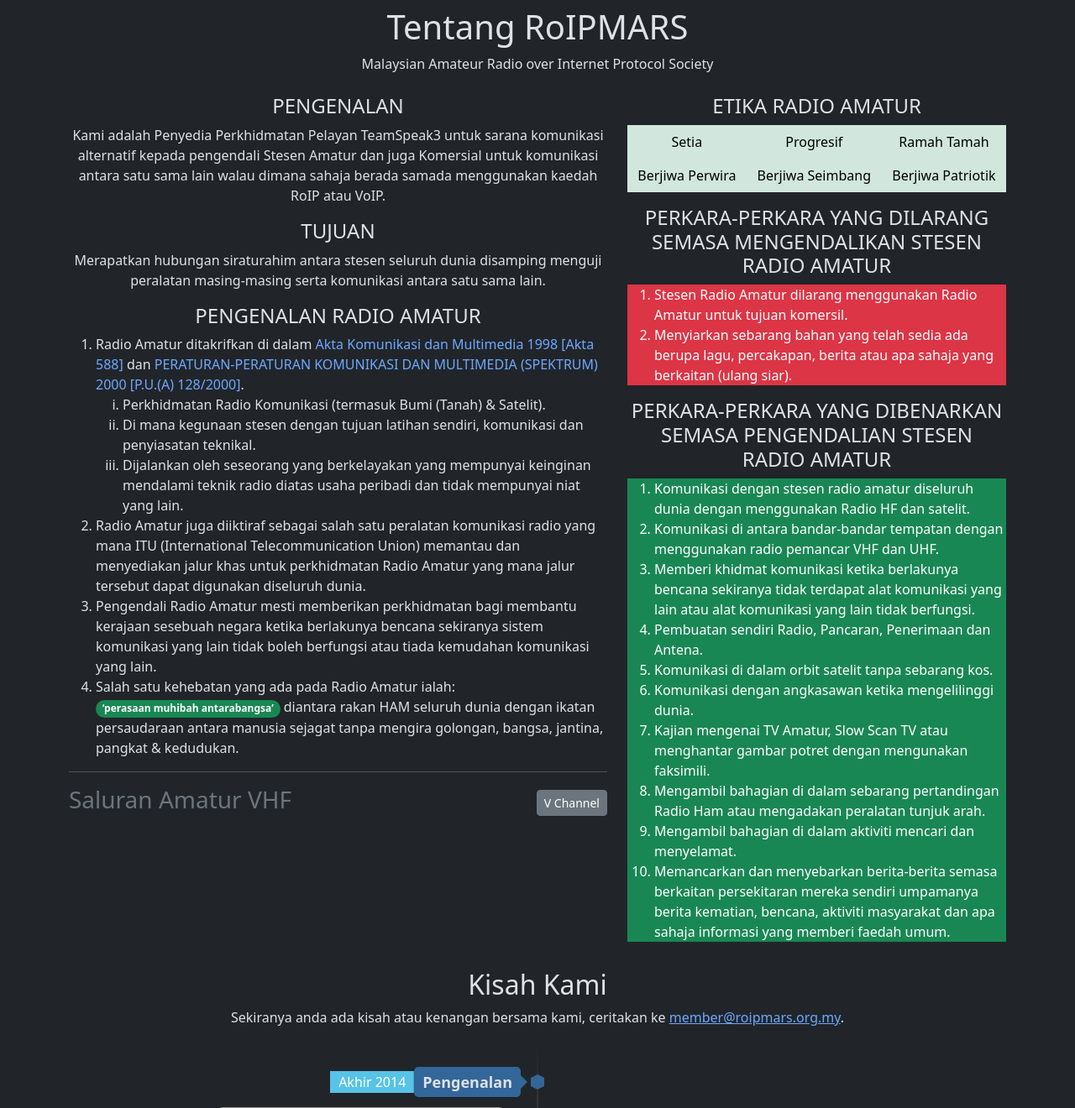
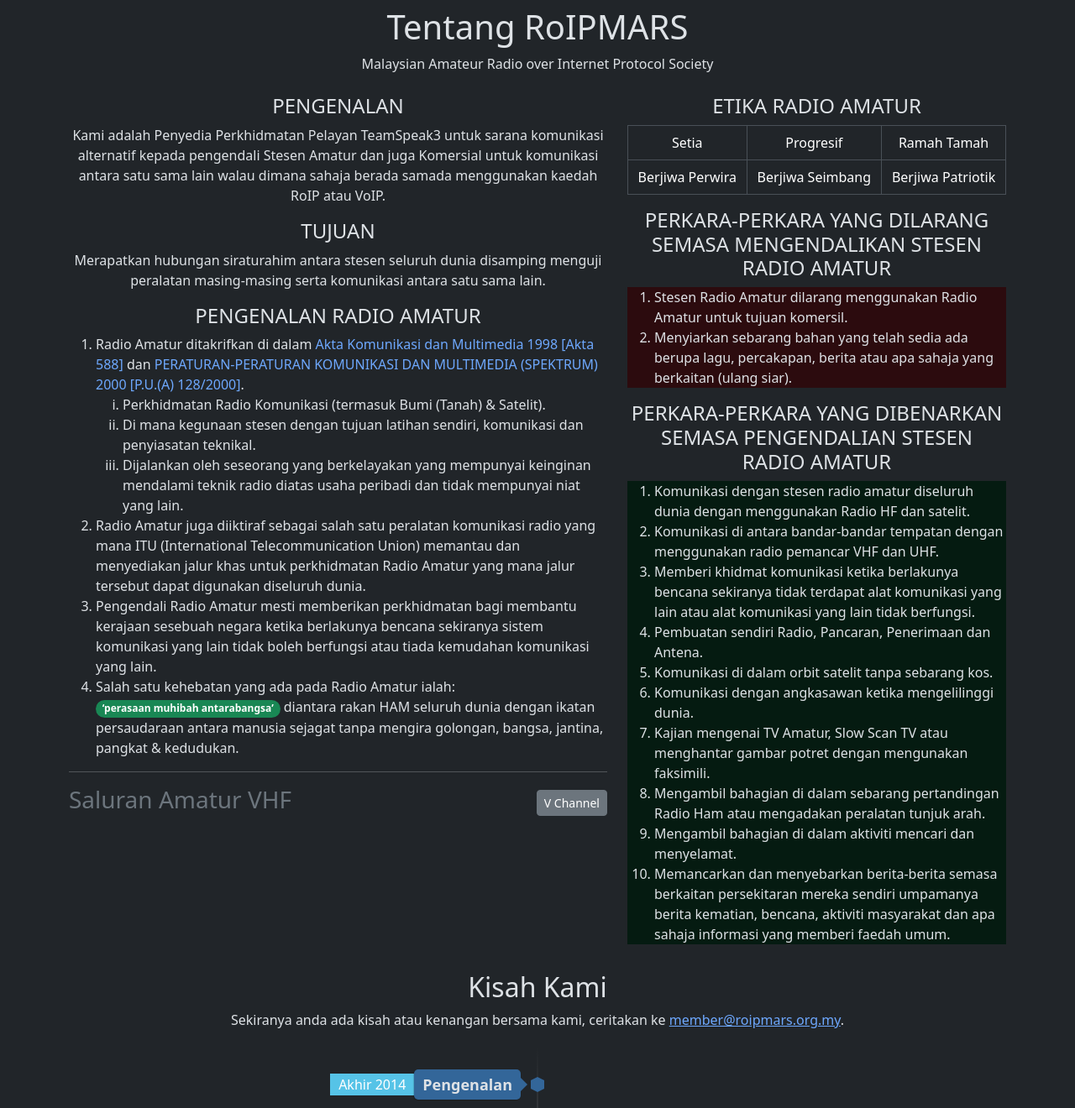
Before and after one commit to RobbiNespu/www.roipmars.org.my, a PHP site: page /about in a window 1280 px wide. Shown: the part 80-1400 px from the top of the page at 84% size. Run offline with PHP 8.4, Linux system fonts and the light colour scheme; some libraries are stand-ins or nearby versions; some web fonts are replaced.

Commit message:
fix dark color

```diff
--- a/about.php
+++ b/about.php
@@ -187,19 +187,19 @@
       </div>
       <div class='col-lg-5'>
         <h4 class='text-center font-weight-bold'>ETIKA RADIO AMATUR</h4>
-        <table class='table table-borderless text-center'>
-          <tbody class='table-success'>
+        <table class='table table-bordered text-center bg-success-subtle'>
+          <tbody>
             <tr><td>Setia</td><td>Progresif</td><td>Ramah Tamah</td></tr>
             <tr><td>Berjiwa Perwira</td><td>Berjiwa Seimbang</td><td>Berjiwa Patriotik</td></tr>
           </tbody>
         </table>
         <h4 class='text-center font-weight-bold'>PERKARA-PERKARA YANG DILARANG SEMASA MENGENDALIKAN STESEN RADIO AMATUR</h4>
-        <ol class='text-bg-danger'>
+        <ol class='bg-danger-subtle'>
           <li>Stesen Radio Amatur dilarang menggunakan Radio Amatur untuk tujuan komersil.</li>
           <li>Menyiarkan sebarang bahan yang telah sedia ada berupa lagu, percakapan, berita atau apa sahaja yang berkaitan (ulang siar).</li>
         </ol>
         <h4 class='text-center font-weight-bold'>PERKARA-PERKARA YANG DIBENARKAN SEMASA PENGENDALIAN STESEN RADIO AMATUR</h4>
-        <ol class='text-bg-success'>
+        <ol class='bg-success-subtle'>
           <li>Komunikasi dengan stesen radio amatur diseluruh dunia dengan menggunakan Radio HF dan satelit.</li>
           <li>Komunikasi di antara bandar-bandar tempatan dengan menggunakan radio pemancar VHF dan UHF.</li>
           <li>Memberi khidmat komunikasi ketika berlakunya bencana sekiranya tidak terdapat alat komunikasi yang lain atau alat komunikasi yang lain tidak berfungsi.</li>
```
